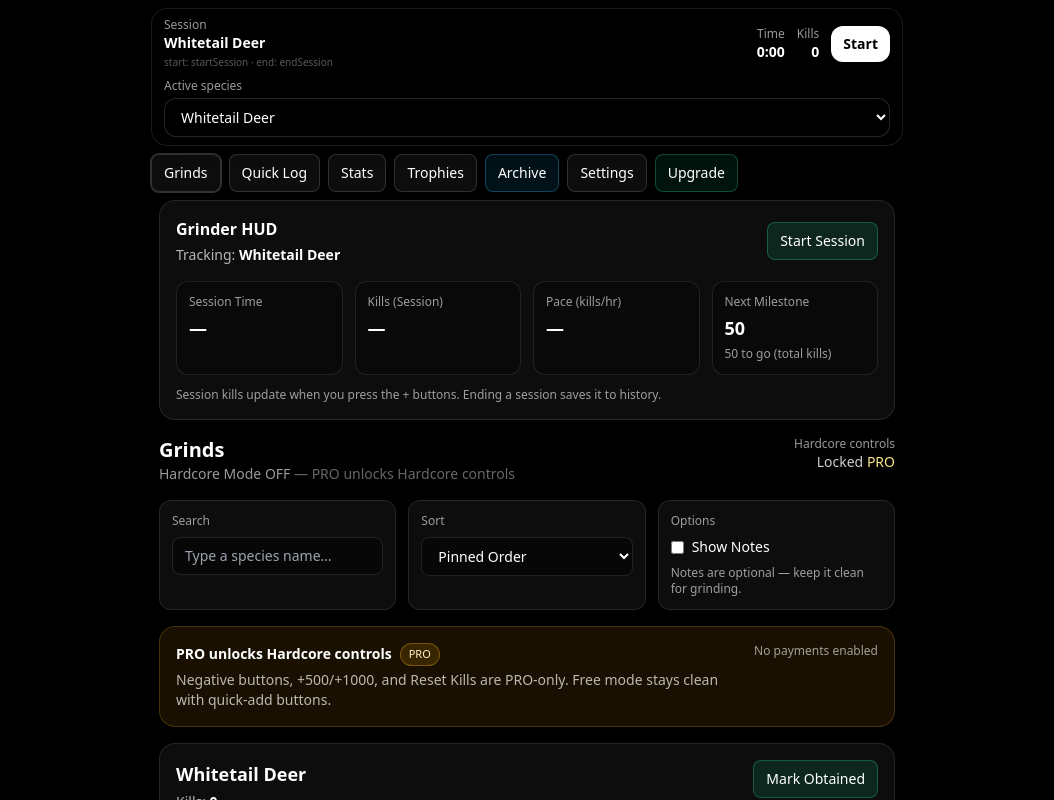
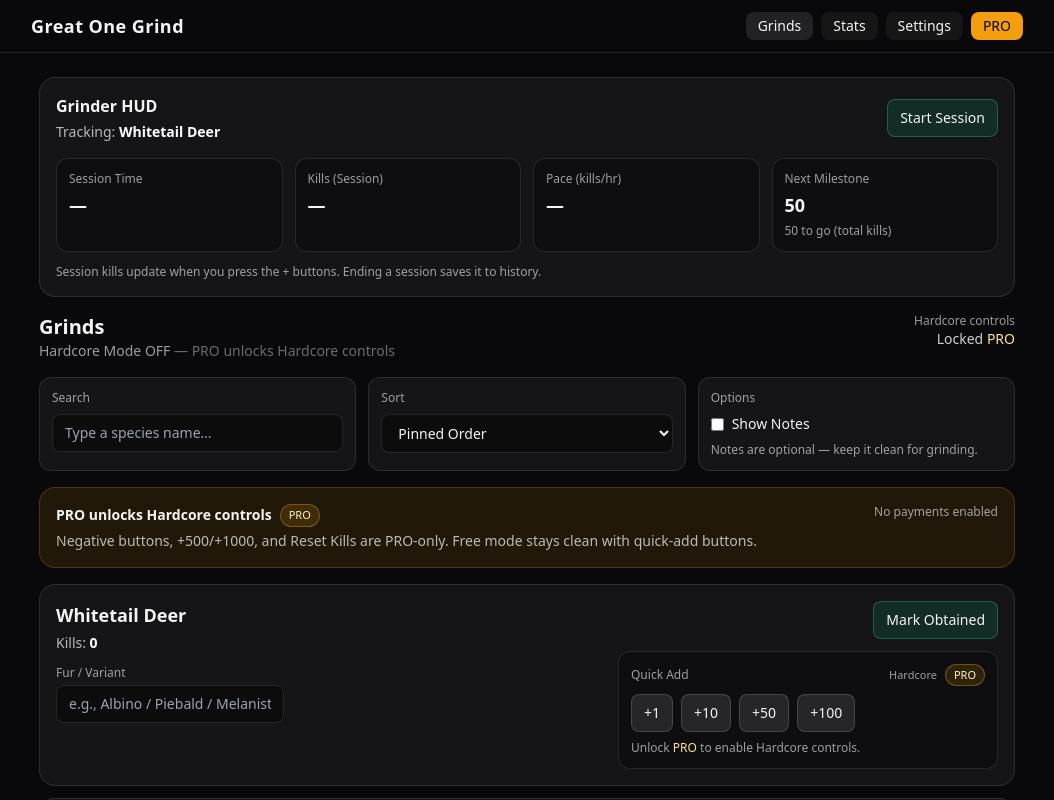
Before and after one commit to Camoford/great-one-grind, a React (Vite) app: page / in a window 1280 px wide. Before the commit this address led to /#/grinds. Shown: the top 800 px of the page, without its empty margins (113-1167 px from the left). Built offline with nearby package versions, Linux system fonts and the light colour scheme.

Commit message:
Fix: mount SessionSummaryModal at App root (summary popup)

```diff
--- a/App.tsx
+++ b/App.tsx
@@ -1,244 +1,87 @@
-import React, { useEffect, useMemo, useState } from "react";
-import { useHunterStore } from "./store";
+import React, { useState } from "react";
 
-import GrindScreen from "./components/GrindScreen";
 import GrindsList from "./components/GrindsList";
-import QuickLog from "./components/QuickLog";
 import StatsDashboard from "./components/StatsDashboard";
-import TrophyRoom from "./components/TrophyRoom";
-import SettingsPanel from "./components/SettingsPanel";
+import SettingsModal from "./components/SettingsModal";
 import UpgradeScreen from "./components/UpgradeScreen";
-import SessionHUD from "./components/SessionHUD";
 
-// Phase 7C: Real Archive screen (moved to feature folder)
-import GreatOnesArchive from "./src/features/archive/GreatOnesArchive";
+// ✅ ALWAYS mounted at root so it can listen/poll for session end
+import SessionSummaryModal from "./components/SessionSummaryModal";
 
-type Screen =
-  | "grinds"
-  | "grind"
-  | "quicklog"
-  | "stats"
-  | "trophy"
-  | "settings"
-  | "upgrade"
-  | "archive";
+type Screen = "grinds" | "stats" | "settings" | "upgrade";
 
-/* ---------------- ROUTING HELPERS (HASH) ----------------
-   - Refresh-safe
-   - Deep-link-safe
-   - Back/forward-safe
-   - No external router dependency
---------------------------------------------------------- */
-
-const ROUTE_ORDER: Screen[] = [
-  "grinds",
-  "quicklog",
-  "stats",
-  "trophy",
-  "archive",
-  "settings",
-  "upgrade",
-];
-
-function normalizeHash(raw: string) {
-  // Accept: "#/stats", "#stats", "/stats", "stats"
-  const h = (raw || "").trim();
-  if (!h) return "";
-
-  let s = h;
-  if (s.startsWith("#")) s = s.slice(1);
-  s = s.trim();
-
-  if (s.startsWith("/")) s = s.slice(1);
-  s = s.trim();
-
-  return s.toLowerCase();
-}
-
-function screenFromHash(hash: string): Screen {
-  const s = normalizeHash(hash);
-
-  // Default route
-  if (!s) return "grinds";
-
-  // Only allow known routes
-  const match = ROUTE_ORDER.find((r) => r === (s as Screen));
-  return match || "grinds";
-}
-
-function hashForScreen(screen: Screen) {
-  return `#/${screen}`;
-}
-
-/* ---------------- UI ---------------- */
-
-function NavButton({
-  active,
-  onClick,
-  children,
-  variant = "default",
-}: {
-  active: boolean;
-  onClick: () => void;
-  children: React.ReactNode;
-  variant?: "default" | "upgrade" | "archive";
-}) {
-  const base =
-    "rounded-lg border px-3 py-2 text-sm transition active:scale-[0.99]";
-  const common =
-    "border-white/15 bg-white/5 hover:bg-white/10 hover:border-white/20";
-  const upgrade =
-    "border-emerald-400/30 bg-emerald-500/10 hover:bg-emerald-500/15 hover:border-emerald-400/40";
-  const archive =
-    "border-sky-400/30 bg-sky-500/10 hover:bg-sky-500/15 hover:border-sky-400/40";
-
-  const cls =
-    variant === "upgrade"
-      ? `${base} ${upgrade} ${active ? "ring-1 ring-emerald-400/30" : ""}`
-      : variant === "archive"
-      ? `${base} ${archive} ${active ? "ring-1 ring-sky-400/30" : ""}`
-      : `${base} ${common} ${active ? "ring-1 ring-white/20" : ""}`;
+export default function App() {
+  const [screen, setScreen] = useState<Screen>("grinds");
 
   return (
-    <button className={cls} onClick={onClick}>
-      {children}
-    </button>
-  );
-}
+    <div className="min-h-screen bg-zinc-950 text-zinc-100">
+      {/* Header / Tabs */}
+      <header className="sticky top-0 z-10 border-b border-white/10 bg-zinc-950">
+        <div className="mx-auto flex max-w-5xl items-center justify-between gap-3 px-4 py-3">
+          <div className="flex items-center gap-2">
+            <div className="text-lg font-semibold tracking-wide">
+              Great One Grind
+            </div>
+          </div>
 
-export default function App() {
-  // Initialize Zustand store (side-effect safe)
-  useHunterStore();
+          <nav className="flex flex-wrap items-center gap-2">
+            <button
+              onClick={() => setScreen("grinds")}
+              className={`rounded-lg px-3 py-1 text-sm ${
+                screen === "grinds" ? "bg-white/10" : "bg-white/5 hover:bg-white/10"
+              }`}
+            >
+              Grinds
+            </button>
 
-  // Initialize screen from URL hash (refresh-safe)
-  const initialScreen = useMemo<Screen>(() => {
-    return screenFromHash(window.location.hash);
-  }, []);
+            <button
+              onClick={() => setScreen("stats")}
+              className={`rounded-lg px-3 py-1 text-sm ${
+                screen === "stats" ? "bg-white/10" : "bg-white/5 hover:bg-white/10"
+              }`}
+            >
+              Stats
+            </button>
 
-  const [screen, setScreen] = useState<Screen>(initialScreen);
+            <button
+              onClick={() => setScreen("settings")}
+              className={`rounded-lg px-3 py-1 text-sm ${
+                screen === "settings"
+                  ? "bg-white/10"
+                  : "bg-white/5 hover:bg-white/10"
+              }`}
+            >
+              Settings
+            </button>
 
-  // Keep state in sync with URL hash (back/forward + manual edits)
-  useEffect(() => {
-    const syncFromHash = () => {
-      const next = screenFromHash(window.location.hash);
-      setScreen((prev) => (prev === next ? prev : next));
-    };
+            <button
+              onClick={() => setScreen("upgrade")}
+              className={`rounded-lg px-3 py-1 text-sm font-medium ${
+                screen === "upgrade"
+                  ? "bg-amber-400 text-black"
+                  : "bg-amber-500 text-black hover:bg-amber-400"
+              }`}
+            >
+              PRO
+            </button>
+          </nav>
+        </div>
+      </header>
 
-    window.addEventListener("hashchange", syncFromHash);
-    // Some browsers fire popstate with hash navigation too; harmless if redundant
-    window.addEventListener("popstate", syncFromHash);
+      {/* Main */}
+      <main className="mx-auto max-w-5xl px-4 py-6">
+        {screen === "grinds" && <GrindsList />}
+        {screen === "stats" && <StatsDashboard />}
+        {screen === "upgrade" && <UpgradeScreen />}
 
-    // On mount, also normalize any weird hash formats
-    syncFromHash();
+        {/* Settings is a modal overlay */}
+        {screen === "settings" && (
+          <SettingsModal onClose={() => setScreen("grinds")} />
+        )}
+      </main>
 
-    return () => {
-      window.removeEventListener("hashchange", syncFromHash);
-      window.removeEventListener("popstate", syncFromHash);
-    };
-  }, []);
-
-  // Whenever app changes screen (button click), push it into the URL hash
-  useEffect(() => {
-    const desired = hashForScreen(screen);
-    if (window.location.hash !== desired) {
-      window.location.hash = desired;
-    }
-  }, [screen]);
-
-  /**
-   * ESC behavior
-   * - If on Settings or Upgrade, ESC returns to Grinds
-   * - Do NOT hijack ESC while typing in inputs/textareas/contenteditable
-   */
-  useEffect(() => {
-    const onKeyDown = (e: KeyboardEvent) => {
-      if (e.key !== "Escape") return;
-
-      const el = document.activeElement as HTMLElement | null;
-      const tag = el?.tagName?.toLowerCase() || "";
-      const isTyping =
-        tag === "input" ||
-        tag === "textarea" ||
-        (el && el.getAttribute("contenteditable") === "true");
-
-      if (isTyping) return;
-
-      if (screen === "settings" || screen === "upgrade") {
-        e.preventDefault();
-        setScreen("grinds");
-      }
-    };
-
-    window.addEventListener("keydown", onKeyDown);
-    return () => window.removeEventListener("keydown", onKeyDown);
-  }, [screen]);
-
-  return (
-    <div className="min-h-screen bg-black text-white">
-      {/* GLOBAL SESSION HUD — REQUIRED */}
-      <SessionHUD />
-
-      {/* Navigation */}
-      <div className="mx-auto max-w-3xl px-2 pb-2">
-        <div className="mt-2 flex flex-wrap gap-2">
-          <NavButton active={screen === "grinds"} onClick={() => setScreen("grinds")}>
-            Grinds
-          </NavButton>
-
-          <NavButton
-            active={screen === "quicklog"}
-            onClick={() => setScreen("quicklog")}
-          >
-            Quick Log
-          </NavButton>
-
-          <NavButton active={screen === "stats"} onClick={() => setScreen("stats")}>
-            Stats
-          </NavButton>
-
-          <NavButton
-            active={screen === "trophy"}
-            onClick={() => setScreen("trophy")}
-          >
-            Trophies
-          </NavButton>
-
-          <NavButton
-            variant="archive"
-            active={screen === "archive"}
-            onClick={() => setScreen("archive")}
-          >
-            Archive
-          </NavButton>
-
-          <NavButton
-            active={screen === "settings"}
-            onClick={() => setScreen("settings")}
-          >
-            Settings
-          </NavButton>
-
-          <NavButton
-            variant="upgrade"
-            active={screen === "upgrade"}
-            onClick={() => setScreen("upgrade")}
-          >
-            Upgrade
-          </NavButton>
-        </div>
-      </div>
-
-      {/* Screens */}
-      <div className="mx-auto max-w-3xl px-2 pb-10">
-        {screen === "grinds" && <GrindsList />}
-        {screen === "grind" && <GrindScreen />}
-        {screen === "quicklog" && <QuickLog />}
-        {screen === "stats" && <StatsDashboard />}
-        {screen === "trophy" && <TrophyRoom />}
-        {screen === "archive" && <GreatOnesArchive />}
-        {screen === "settings" && <SettingsPanel />}
-        {screen === "upgrade" && <UpgradeScreen />}
-      </div>
+      {/* ✅ Session Summary MUST live at App root */}
+      <SessionSummaryModal />
     </div>
   );
 }
```
